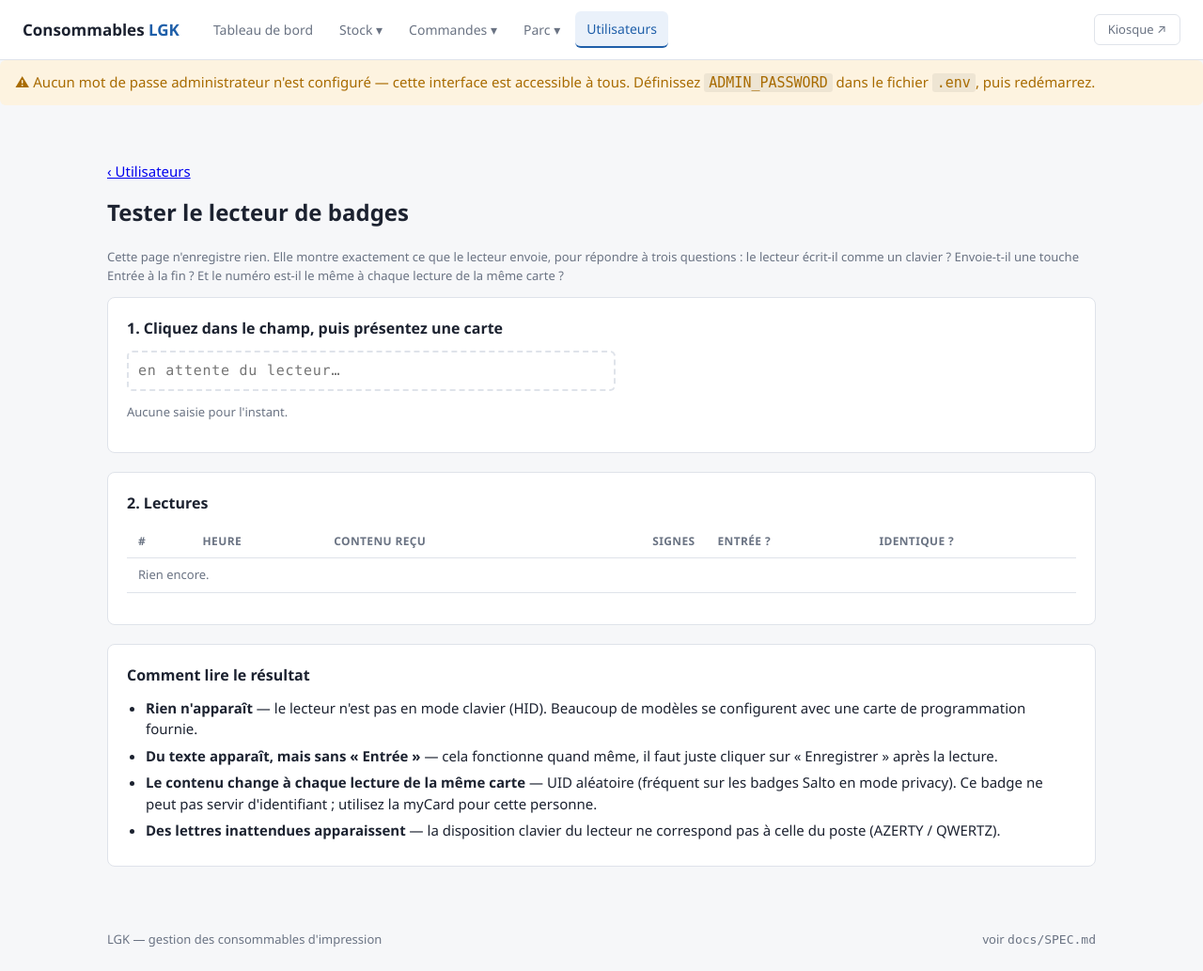
After one commit to schco039/Printer-Inventory, a FastAPI app: page /admin/badge-test in a window 1280 px wide. The commit adds this page. Shown: the whole page at 94% size. Run offline with FastAPI, Linux system fonts and the light colour scheme.

Commit message:
Vier Fehler aus dem ersten Praxistest
1. Modellbezeichnung war nicht korrigierbar
   Neue Seite /admin/modeles: Marke und Modell lassen sich fuer die Anzeige
   ueberschreiben (SC-T5100 steht im Export als Brother, ist aber eine Epson).
   Die Originalwerte bleiben unangetastet — sie sind die Identitaet fuer den
   Re-Import, die Korrektur ueberlebt also den Jahresimport.
   Dafuer printer_model.modele_override plus Migration.

2. Navigationsleiste unuebersichtlich
   Neun Eintraege in einer Zeile, jetzt gruppiert in Stock, Commandes und
   Parc mit Aufklappmenues. Reines CSS ueber :hover und :focus-within,
   also ohne JavaScript und tastaturbedienbar.

3. RFID-Feld liess nicht erkennen, ob der Leser sendet
   Das Eingabefeld war type=password, man sah die Eingabe also nicht.
   Jetzt sichtbar und in Monospace. Zusaetzlich /admin/badge-test: zeigt roh,
   was der Leser schickt, ob eine Eingabetaste folgt und ob dieselbe Karte
   immer dieselbe Nummer liefert — damit laesst sich die offene Frage der
   Salto-Zufalls-UID vor Ort klaeren. Die Seite speichert nichts.

4. Benutzer nicht mehr bearbeitbar (Regression aus M4)
   Beim Umbau auf Badges war das Bearbeiten von Name und Rolle verlorengegangen,
   es blieb nur Anlegen und Deaktivieren. Wieder da.

Ausserdem: Remote auf das umbenannte Repository Printer-Inventory umgestellt.
58 Tests (vorher 52).

Co-Authored-By: Claude Opus 5 <noreply@anthropic.com>

```diff
--- a/app/static/app.css
+++ b/app/static/app.css
@@ -240,3 +240,41 @@ table.heat td { font-variant-numeric: tabular-nums; }
 .heat-2 { background: #c7dcf4; }
 .heat-3 { background: #9dc2ea; }
 .heat-4 { background: #6da6e0; font-weight: 700; }
+
+/* ── Navigation mit Gruppen ─────────────────────────────────────── */
+/* Reines CSS, kein JavaScript: öffnet bei :hover und bei :focus-within,
+   funktioniert also auch per Tastatur und auf altem Chromium. */
+
+.topbar nav { display: flex; align-items: center; gap: 4px; flex-wrap: wrap; }
+.topbar nav > a, .menu-title {
+  display: inline-block; padding: 8px 12px; border-radius: 6px;
+  color: var(--muted); text-decoration: none; white-space: nowrap; cursor: default;
+}
+.topbar nav > a { cursor: pointer; }
+.topbar nav > a:hover, .menu:hover .menu-title { color: var(--ink); background: var(--bg); }
+.topbar nav > a.on, .menu.on > .menu-title { color: var(--accent); background: #eaf1fa; }
+
+.menu { position: relative; }
+.menu-items {
+  position: absolute; top: 100%; left: 0; z-index: 50;
+  display: none; min-width: 220px; padding: 6px;
+  background: var(--panel); border: 1px solid var(--line);
+  border-radius: 8px; box-shadow: 0 6px 20px rgba(0, 0, 0, .12);
+}
+.menu:hover .menu-items, .menu:focus-within .menu-items { display: block; }
+.menu-items a {
+  display: block; padding: 9px 12px; border-radius: 6px;
+  color: var(--ink); text-decoration: none; font-size: 14px; white-space: nowrap;
+}
+.menu-items a:hover { background: var(--bg); color: var(--accent); }
+
+/* Badge-Anlernen und Diagnose */
+.badge-form { flex-wrap: nowrap; }
+.badge-input {
+  min-width: 300px; letter-spacing: .05em;
+  border: 2px dashed var(--line) !important;
+}
+.badge-input:focus {
+  border-style: solid !important; border-color: var(--accent) !important;
+  outline: none; background: #f7fbff;
+}
--- /dev/null
+++ b/app/templates/badge_test.html
@@ -0,0 +1,123 @@
+{% extends "base.html" %}
+{% set nav = 'users' %}
+{% block content %}
+
+<p><a href="/admin/utilisateurs">‹ Utilisateurs</a></p>
+<h1>Tester le lecteur de badges</h1>
+
+<p class="hint">
+  Cette page n'enregistre rien. Elle montre exactement ce que le lecteur envoie,
+  pour répondre à trois questions : le lecteur écrit-il comme un clavier ?
+  Envoie-t-il une touche Entrée à la fin ? Et le numéro est-il le même à chaque
+  lecture de la même carte ?
+</p>
+
+<section class="panel">
+  <h2>1. Cliquez dans le champ, puis présentez une carte</h2>
+  <input type="text" id="zone" class="badge-input mono" style="width:100%;max-width:520px"
+         autocomplete="off" spellcheck="false" placeholder="en attente du lecteur…">
+  <p class="hint" id="etat">Aucune saisie pour l'instant.</p>
+</section>
+
+<section class="panel">
+  <h2>2. Lectures</h2>
+  <div class="table-wrap">
+    <table>
+      <thead><tr><th>#</th><th>Heure</th><th>Contenu reçu</th><th class="r">Signes</th><th>Entrée ?</th><th>Identique ?</th></tr></thead>
+      <tbody id="lignes">
+        <tr><td colspan="6" class="hint">Rien encore.</td></tr>
+      </tbody>
+    </table>
+  </div>
+  <p class="hint" id="verdict"></p>
+</section>
+
+<section class="panel">
+  <h2>Comment lire le résultat</h2>
+  <ul class="steps">
+    <li><strong>Rien n'apparaît</strong> — le lecteur n'est pas en mode clavier (HID).
+      Beaucoup de modèles se configurent avec une carte de programmation fournie.</li>
+    <li><strong>Du texte apparaît, mais sans « Entrée »</strong> — cela fonctionne quand même,
+      il faut juste cliquer sur « Enregistrer » après la lecture.</li>
+    <li><strong>Le contenu change à chaque lecture de la même carte</strong> — UID aléatoire
+      (fréquent sur les badges Salto en mode privacy). Ce badge ne peut pas servir
+      d'identifiant ; utilisez la myCard pour cette personne.</li>
+    <li><strong>Des lettres inattendues apparaissent</strong> — la disposition clavier du
+      lecteur ne correspond pas à celle du poste (AZERTY / QWERTZ).</li>
+  </ul>
+</section>
+
+{% endblock %}
+
+{% block script %}
+<script>
+(function () {
+  var zone = document.getElementById('zone');
+  var lignes = document.getElementById('lignes');
+  var etat = document.getElementById('etat');
+  var verdict = document.getElementById('verdict');
+  var lectures = [];
+  var timer = null;
+
+  zone.focus();
+
+  function enregistrer(contenu, avecEntree) {
+    if (!contenu) { return; }
+    var identique = '—';
+    if (lectures.length > 0) {
+      identique = (lectures[lectures.length - 1].contenu === contenu) ? 'oui' : 'NON';
+    }
+    lectures.push({ contenu: contenu, entree: avecEntree, identique: identique });
+
+    if (lectures.length === 1) { lignes.innerHTML = ''; }
+    var d = new Date();
+    var tr = document.createElement('tr');
+    var cells = [
+      lectures.length,
+      ('0' + d.getHours()).slice(-2) + ':' + ('0' + d.getMinutes()).slice(-2) + ':' + ('0' + d.getSeconds()).slice(-2),
+      contenu,
+      contenu.length,
+      avecEntree ? 'oui' : 'non',
+      identique
+    ];
+    for (var i = 0; i < cells.length; i++) {
+      var td = document.createElement('td');
+      td.textContent = cells[i];
+      if (i === 2) { td.className = 'mono'; }
+      if (i === 3) { td.className = 'r'; }
+      if (i === 5 && cells[i] === 'NON') { td.className = 'neg'; }
+      tr.appendChild(td);
+    }
+    lignes.appendChild(tr);
+
+    var differents = {};
+    for (var j = 0; j < lectures.length; j++) { differents[lectures[j].contenu] = 1; }
+    var nb = Object.keys(differents).length;
+    if (lectures.length >= 2) {
+      verdict.textContent = (nb === 1)
+        ? '✓ ' + lectures.length + ' lectures, toujours le même numéro — ce badge est utilisable.'
+        : '⚠ ' + lectures.length + ' lectures, ' + nb + ' numéros différents — UID aléatoire, ce badge ne peut pas identifier une personne.';
+    }
+    zone.value = '';
+    etat.textContent = 'Dernière lecture : ' + contenu.length + ' signes.';
+  }
+
+  zone.addEventListener('keydown', function (e) {
+    if (e.key === 'Enter') {
+      e.preventDefault();
+      if (timer) { clearTimeout(timer); timer = null; }
+      enregistrer(zone.value.trim(), true);
+    }
+  });
+
+  // Ohne Enter: kurz nach der letzten Taste auswerten
+  zone.addEventListener('input', function () {
+    etat.textContent = 'Saisie en cours : ' + zone.value.length + ' signes…';
+    if (timer) { clearTimeout(timer); }
+    timer = setTimeout(function () {
+      enregistrer(zone.value.trim(), false);
+    }, 700);
+  });
+})();
+</script>
+{% endblock %}
--- a/app/templates/base.html
+++ b/app/templates/base.html
@@ -12,16 +12,36 @@
     <a class="brand" href="/admin">Consommables <span>LGK</span></a>
     <nav>
       <a href="/admin" class="{{ 'on' if nav == 'dashboard' }}">Tableau de bord</a>
-      <a href="/admin/consommables" class="{{ 'on' if nav == 'consommables' }}">Consommables</a>
-      <a href="/admin/compatibilites" class="{{ 'on' if nav == 'compat' }}">Compatibilités</a>
-      <a href="/admin/reception" class="{{ 'on' if nav == 'reception' }}">Réception</a>
-      <a href="/admin/inventaire" class="{{ 'on' if nav == 'inventaire' }}">Inventaire</a>
-      <a href="/admin/mouvements" class="{{ 'on' if nav == 'mouvements' }}">Mouvements</a>
-      <a href="/admin/propositions" class="{{ 'on' if nav == 'propositions' }}">Commandes</a>
-      <a href="/admin/saisonnalite" class="{{ 'on' if nav == 'saison' }}">Saisonnalité</a>
-      <a href="/admin/imprimantes" class="{{ 'on' if nav == 'printers' }}">Imprimantes</a>
+
+      <div class="menu {{ 'on' if nav in ['consommables', 'compat', 'inventaire', 'mouvements', 'reception'] }}">
+        <span class="menu-title">Stock ▾</span>
+        <div class="menu-items">
+          <a href="/admin/consommables">Consommables</a>
+          <a href="/admin/compatibilites">Compatibilités</a>
+          <a href="/admin/reception">Réception</a>
+          <a href="/admin/inventaire">Inventaire</a>
+          <a href="/admin/mouvements">Mouvements</a>
+        </div>
+      </div>
+
+      <div class="menu {{ 'on' if nav in ['propositions', 'saison'] }}">
+        <span class="menu-title">Commandes ▾</span>
+        <div class="menu-items">
+          <a href="/admin/propositions">Proposition de commande</a>
+          <a href="/admin/saisonnalite">Saisonnalité</a>
+        </div>
+      </div>
+
+      <div class="menu {{ 'on' if nav in ['printers', 'modeles', 'import'] }}">
+        <span class="menu-title">Parc ▾</span>
+        <div class="menu-items">
+          <a href="/admin/imprimantes">Imprimantes</a>
+          <a href="/admin/modeles">Modèles</a>
+          <a href="/admin/import">Import de l'inventaire</a>
+        </div>
+      </div>
+
       <a href="/admin/utilisateurs" class="{{ 'on' if nav == 'users' }}">Utilisateurs</a>
-      <a href="/admin/import" class="{{ 'on' if nav == 'import' }}">Import</a>
     </nav>
     <a class="kiosk-link" href="/kiosk" target="_blank" rel="noopener">Kiosque ↗</a>
   </header>
```
Also changed, not shown: alembic/versions/1e81bda359ac_printer_model_modele_override.py (added, +34 -0 lines), app/models.py (+18 -2 lines), app/routers/printers.py (+64 -2 lines), app/routers/users.py (+12 -0 lines), app/templates/model_form.html (added, +79 -0 lines), app/templates/models.html (added, +39 -0 lines), app/templates/users.html (+31 -19 lines), tests/test_features.py (+84 -0 lines).
